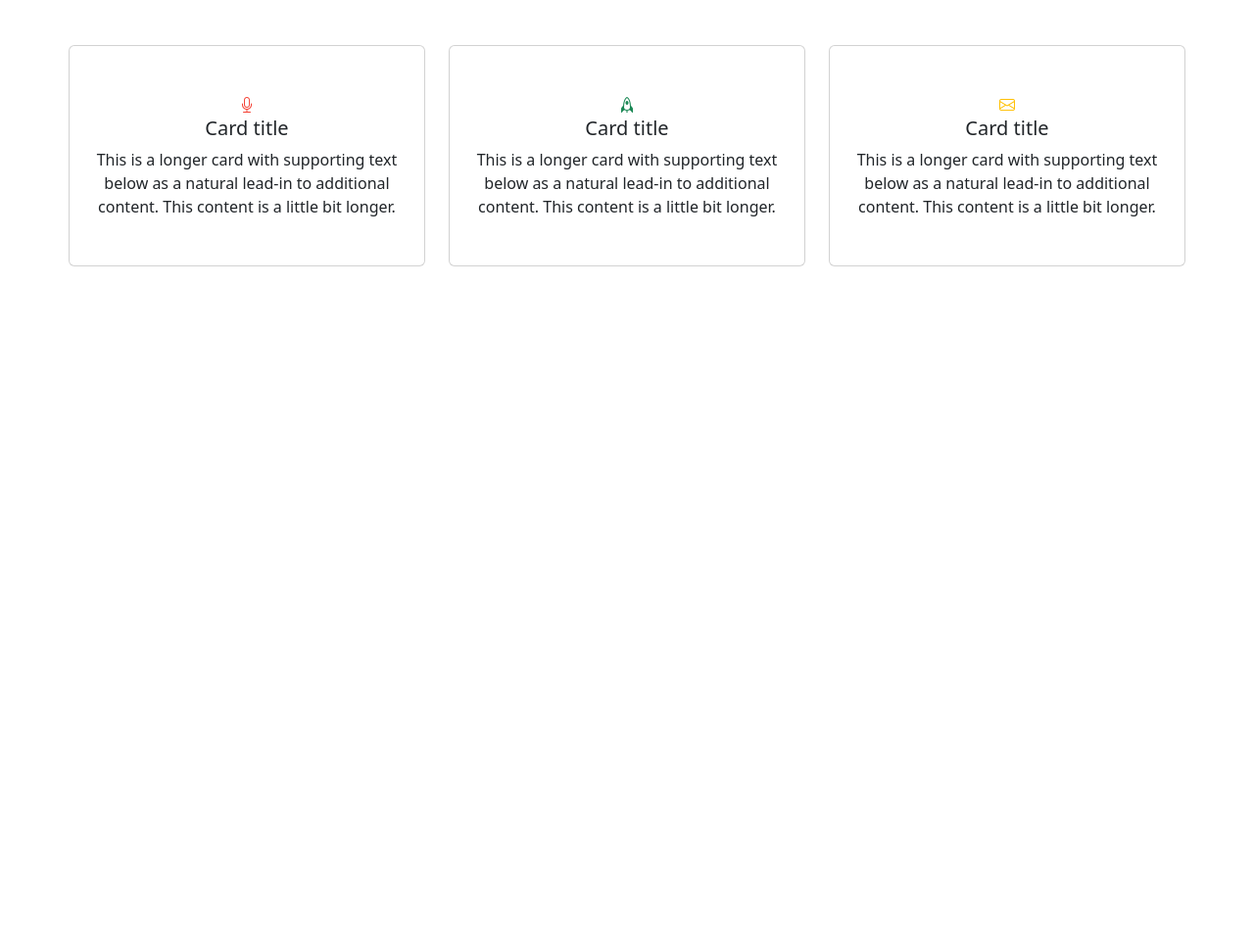
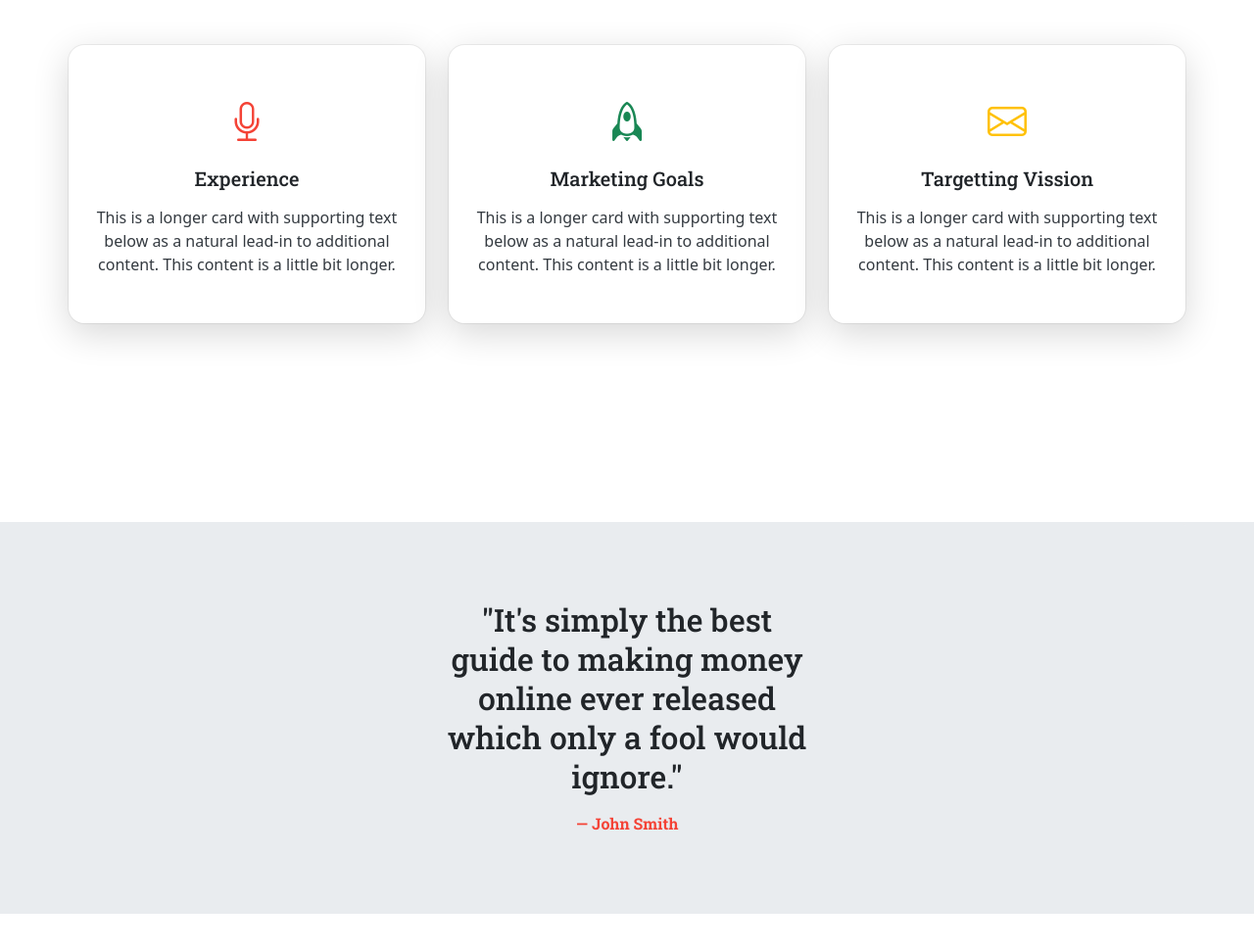
Before and after one commit to RahulRitchil/Bootstrap-Project-2-With-Responsive-Design, a website: page index.html in a window 1280 px wide. Shown: the part 1495-2466 px from the top of the page at 98% size. Before the commit the page ends 1767 px from the top, so only its background shows below. Drawn offline with Linux system fonts and the light colour scheme.

Commit message:
added 2nd section of main part

```diff
--- a/assets/css/style.css
+++ b/assets/css/style.css
@@ -70,25 +70,35 @@
 /* main start */
 /* 1st section */
 .ms-1st{
-    height: 800px;
+    height: 70.938rem;
 }
 .ms-1st-con{
-    margin-top: 185px;
+    margin-top: 11.563rem;
 }
 .ms-1st-img {
     width: 98%;
-    height: 562px;
+    height: 35.125rem;
 }
 .start-ms-1 {
-    left: 53px !important;
+    left: 3.313rem !important;
 }
 .top-ms-1 {
-    top: 55px !important;
+    top: 3.438rem !important;
 }
 .cb-ms-1st{
     padding: 0 4rem;
 }
 .ms-1st-li{
-    box-shadow: rgba(0, 0, 0, 0.1) 0px 4px 12px;
+    box-shadow: rgba(0, 0, 0, 0.1) 0rem 0.25rem 0.75rem;
+}
+.emt-card{
+    box-shadow: rgba(0, 0, 0, 0.16) 0rem 0.625rem 2.25rem 0rem, rgba(0, 0, 0, 0.06) 0rem 0rem 0rem 0.063rem;
+}
+/* 2nd section */
+.ms-2nd-card{
+    padding: 5rem 23rem;
+}
+.ms-2nd-mb{
+    margin-bottom: 108px;
 }
 /* main end */
--- a/index.html
+++ b/index.html
@@ -134,31 +134,40 @@
         </div>
         <div class="row row-cols-1 row-cols-md-3 g-4">
           <div class="col">
-            <div class="card text-center">
+            <div class="card text-center rounded-4 border-0 emt-card">
               <div class="card-body px-4 py-5">
-                <i class="bi bi-mic text-danger"></i>
-                <h5 class="card-title">Card title</h5>
-                <p class="card-text">This is a longer card with supporting text below as a natural lead-in to additional content. This content is a little bit longer.</p>
+                <i class="bi bi-mic text-danger fs-1"></i>
+                <h5 class="card-title geo-pslab mt-3 mb-3">Experience</h5>
+                <p class="card-text text-gray-800">This is a longer card with supporting text below as a natural lead-in to additional content. This content is a little bit longer.</p>
               </div>
             </div>
           </div>
           <div class="col">
-            <div class="card text-center">
+            <div class="card text-center rounded-4 border-0 emt-card">
               <div class="card-body px-4 py-5">
-                <i class="bi bi-rocket text-success"></i>
-                <h5 class="card-title">Card title</h5>
-                <p class="card-text">This is a longer card with supporting text below as a natural lead-in to additional content. This content is a little bit longer.</p>
+                <i class="bi bi-rocket text-success fs-1"></i>
+                <h5 class="card-title geo-pslab mt-3 mb-3">Marketing Goals</h5>
+                <p class="card-text text-gray-800">This is a longer card with supporting text below as a natural lead-in to additional content. This content is a little bit longer.</p>
               </div>
             </div>
           </div>
           <div class="col">
-            <div class="card text-center">
+            <div class="card text-center rounded-4 border-0 emt-card">
               <div class="card-body px-4 py-5">
-                <i class="bi bi-envelope text-warning"></i>
-                <h5 class="card-title">Card title</h5>
-                <p class="card-text">This is a longer card with supporting text below as a natural lead-in to additional content. This content is a little bit longer.</p>
+                <i class="bi bi-envelope text-warning fs-1"></i>
+                <h5 class="card-title geo-pslab mt-3 mb-3">Targetting Vission</h5>
+                <p class="card-text text-gray-800">This is a longer card with supporting text below as a natural lead-in to additional content. This content is a little bit longer.</p>
               </div>
             </div>
+          </div>
+        </div>
+      </section>
+      <!-- 2nd section -->
+      <section class="container-fluid px-0 bg-gray-200">
+        <div class="card text-center container ms-2nd-mb border-0 bg-gray-200">
+          <div class="card-body ms-2nd-card">
+            <h2 class="card-title geo-pslab mb-3 lh-sm">"It's simply the best guide to making money online ever released which only a fool would ignore."</h2>
+            <p class="card-text geo-pslab fw-bold text-danger">&#8212; John Smith</p>
           </div>
         </div>
       </section>
```
